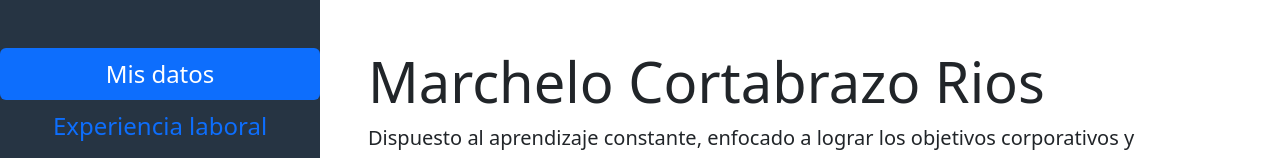
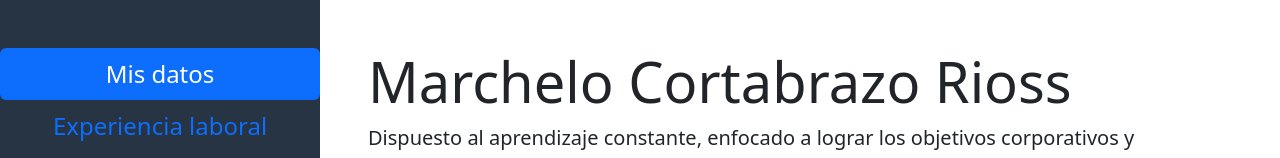
Before and after one commit to MarcheloHappyProgrammer/react-portafolio, a React (Create React App) app: page / in a window 1280 px wide. Shown: the top 158 px of the page. Built offline with nearby package versions, Linux system fonts and the light colour scheme.

Commit message:
Actualización contenido prueba

```diff
--- a/src/MisDatos.jsx
+++ b/src/MisDatos.jsx
@@ -2,7 +2,7 @@ function Datos() {
   return (
     <div className="content w-75 p-5">
       <h1 className="display-4 " style={{ fontWeight: "500" }}>
-        Marchelo Cortabrazo Rios
+        Marchelo Cortabrazo Rioss
       </h1>
       <p className="lead">
         Dispuesto al aprendizaje constante, enfocado a lograr los objetivos
```
Also changed, not shown: package.json (+7 -1 lines), 1 other file (tests, documents, lock files or other folders).
